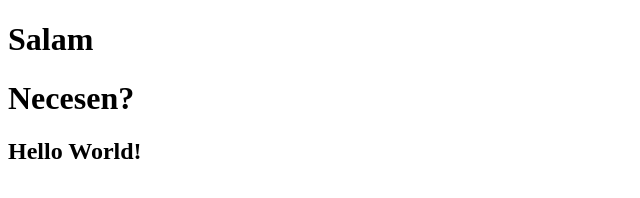
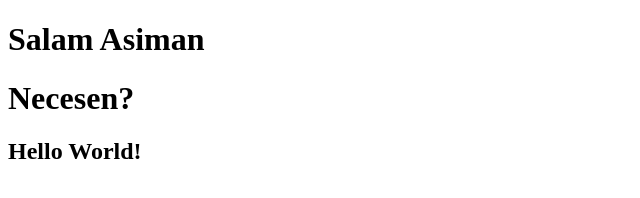
Before and after one commit to codeldu/first_git_test_lwp201, a plain HTML site: page index.html in a window 1280 px wide. Shown: the whole page, without its empty margins (0-640 px from the left). Drawn offline with Linux system fonts and the light colour scheme.

Commit message:
asiman change

```diff
--- a/index.html
+++ b/index.html
@@ -6,7 +6,7 @@
     <title>Document</title>
 </head>
 <body>
-    <h1>Salam</h1>
+    <h1>Salam Asiman</h1>
     <h1>Necesen?</h1>
     <h2>Hello World!</h2>
 </body>
```
